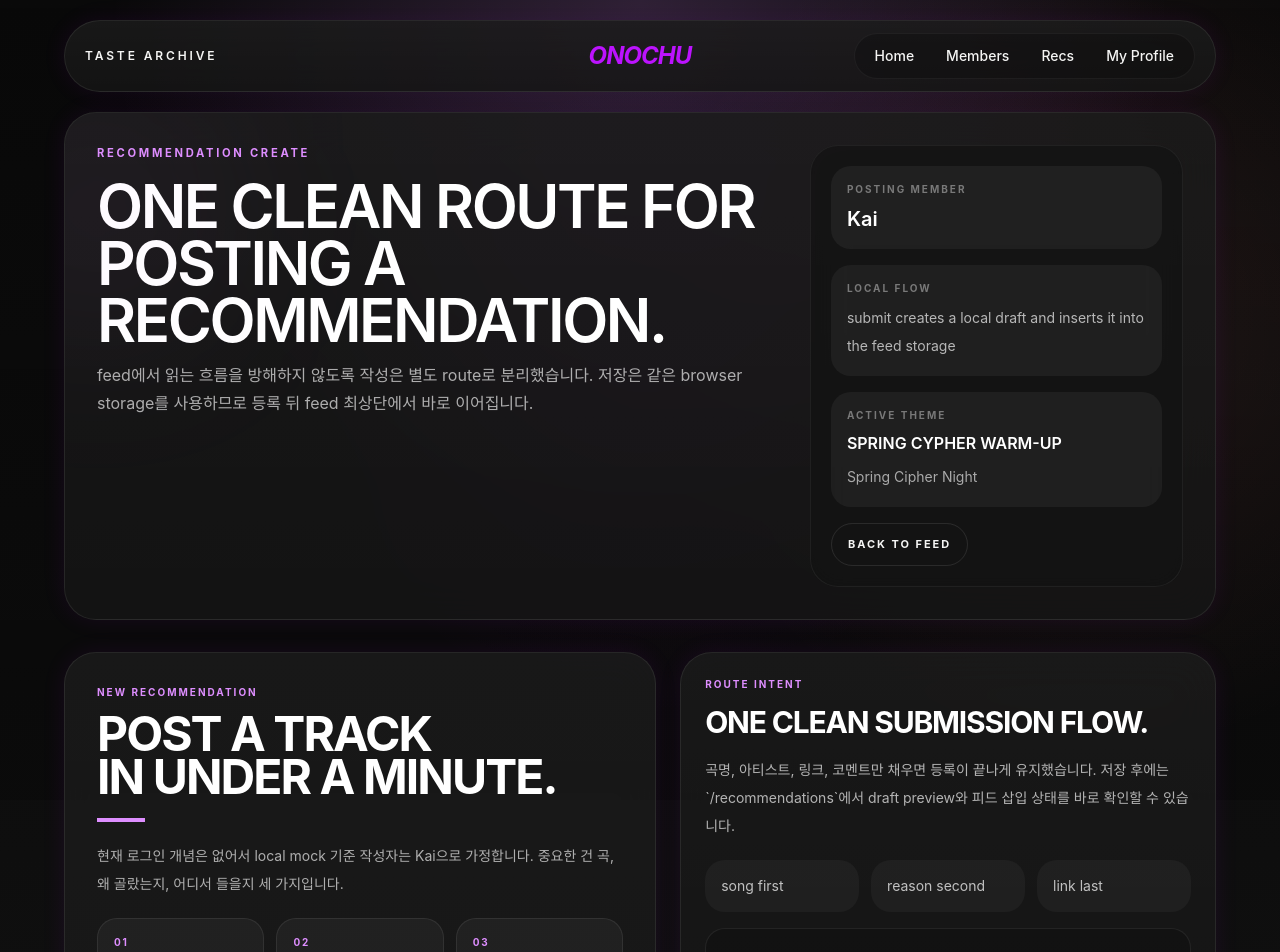
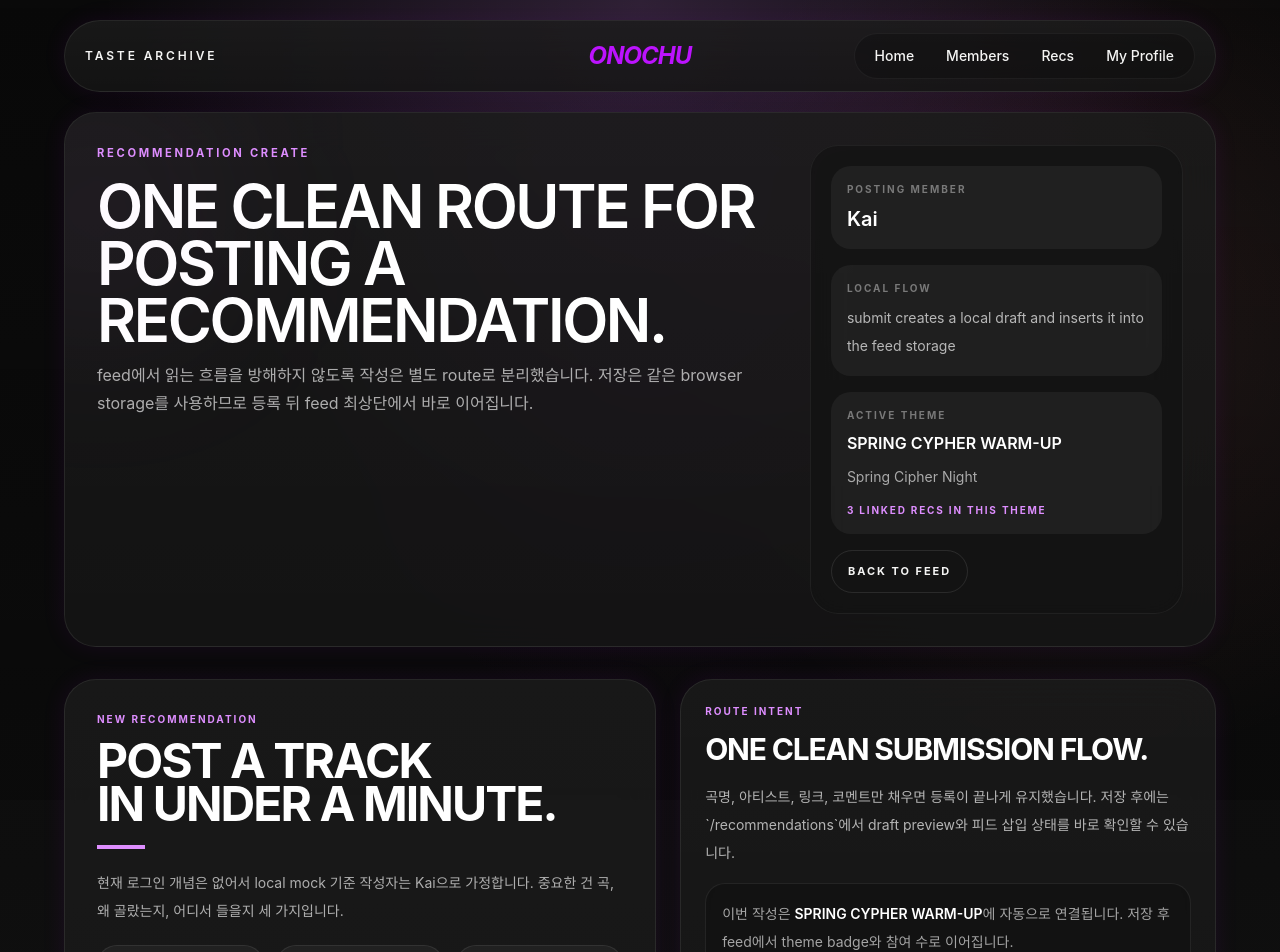
Before and after one commit to MrTMI-0315/onochu, a Next.js app: page /recommendations/new in a window 1280 px wide. Shown: the top 952 px of the page. Built offline with nearby package versions, Linux system fonts and the light colour scheme.

Commit message:
MB 37 : show theme participation summary

```diff
--- a/components/recommendation-create-route.tsx
+++ b/components/recommendation-create-route.tsx
@@ -19,6 +19,11 @@ export function RecommendationCreateRoute({
   initialRecommendations,
 }: RecommendationCreateRouteProps) {
   const [latestDraft, setLatestDraft] = useState<SongRecommendation | null>(null);
+  const [themeParticipationCount, setThemeParticipationCount] = useState(
+    initialRecommendations.filter(
+      (recommendation) => recommendation.themeId === getActiveThemeSpotlight()?.id,
+    ).length,
+  );
   const [storageMessage, setStorageMessage] = useState(
     "submit creates a local draft and inserts it into the feed storage",
   );
@@ -40,6 +45,13 @@ export function RecommendationCreateRoute({
 
     setLatestDraft(nextState.latestDraft);
     setStorageMessage(nextState.storageMessage);
+    if (activeTheme) {
+      setThemeParticipationCount(
+        nextState.recommendations.filter(
+          (recommendation) => recommendation.themeId === activeTheme.id,
+        ).length,
+      );
+    }
   }
 
   return (
@@ -76,6 +88,9 @@ export function RecommendationCreateRoute({
               <p className="mt-2 text-sm leading-7 text-white/62">
                 {activeTheme.relatedEvent ?? activeTheme.activationWindow}
               </p>
+              <p className="mt-3 text-[10px] font-bold uppercase tracking-[0.18em] text-[#de8eff]">
+                {themeParticipationCount} linked recs in this theme
+              </p>
             </div>
           ) : null}
           <Link
@@ -107,6 +122,13 @@ export function RecommendationCreateRoute({
               저장 후에는 `/recommendations`에서 draft preview와 피드 삽입 상태를
               바로 확인할 수 있습니다.
             </p>
+            {activeTheme ? (
+              <p className="mt-4 rounded-[1.25rem] border border-white/8 bg-black/20 p-4 text-sm leading-7 text-white/62">
+                이번 작성은 <span className="font-semibold text-white">{activeTheme.title}</span>
+                에 자동으로 연결됩니다. 저장 후 feed에서 theme badge와 참여 수로
+                이어집니다.
+              </p>
+            ) : null}
             <div className="mt-5 grid gap-3 sm:grid-cols-3">
               <div className="rounded-[1.25rem] bg-white/4 p-4 text-sm text-white/72">
                 song first
--- a/components/recommendation-studio.tsx
+++ b/components/recommendation-studio.tsx
@@ -121,6 +121,16 @@ export function RecommendationStudio({
       savedRecommendationIds.has(recommendation.id),
     );
   }, [localRecommendations, savedRecommendationIds]);
+  const activeThemeRecommendations = useMemo(() => {
+    return localRecommendations.filter(
+      (recommendation) => recommendation.themeId === activeTheme.id,
+    );
+  }, [activeTheme.id, localRecommendations]);
+  const activeThemeContributorCount = useMemo(() => {
+    return new Set(
+      activeThemeRecommendations.map((recommendation) => recommendation.memberId),
+    ).size;
+  }, [activeThemeRecommendations]);
   const featuredRecommendations = filteredRecommendations.slice(0, 4);
   const remainingRecommendations = filteredRecommendations.slice(4);
 
@@ -282,6 +292,10 @@ export function RecommendationStudio({
                 </p>
                 <p className="mt-2 text-sm leading-7 text-white/62">
                   {activeTheme.relatedEvent ?? activeTheme.participantSummary}
+                </p>
+                <p className="mt-3 text-[10px] font-bold uppercase tracking-[0.18em] text-[#de8eff]">
+                  {activeThemeRecommendations.length} theme-linked recs /{" "}
+                  {activeThemeContributorCount} contributors
                 </p>
               </div>
               <button
@@ -530,6 +544,11 @@ export function RecommendationStudio({
                 화면에서 빠르게 끝내도록 분리했습니다. 현재 작성자는{" "}
                 {currentMember.nickname}으로 가정합니다.
               </p>
+              <div className="mt-4 rounded-[1.25rem] border border-white/8 bg-black/20 p-4 text-sm leading-7 text-white/68">
+                현재 테마 <span className="font-semibold text-white">{activeTheme.title}</span>
+                에는 {activeThemeRecommendations.length}개의 연결된 추천과{" "}
+                {activeThemeContributorCount}명의 참여자가 있습니다.
+              </div>
               <div className="mt-5 flex flex-wrap gap-3">
                 <Link
                   href="/recommendations/new"
--- a/lib/mock-data.ts
+++ b/lib/mock-data.ts
@@ -298,12 +298,23 @@ const seededEngagementMetrics = [
   { reactionCount: 12, saveCount: 9 },
 ];
 
+const liveThemeRecommendationIds = new Set(["rec-001", "rec-002", "rec-003"]);
+
 export const recommendations: SongRecommendation[] = baseRecommendations.map(
   (recommendation, index) => ({
     ...recommendation,
     memberNickname: getMemberName(recommendation.memberId),
     reactionCount: seededEngagementMetrics[index]?.reactionCount ?? 0,
     saveCount: seededEngagementMetrics[index]?.saveCount ?? 0,
+    themeId: liveThemeRecommendationIds.has(recommendation.id)
+      ? "theme-001"
+      : undefined,
+    themeTitle: liveThemeRecommendationIds.has(recommendation.id)
+      ? "SPRING CYPHER WARM-UP"
+      : undefined,
+    themePhaseLabel: liveThemeRecommendationIds.has(recommendation.id)
+      ? "Live Theme"
+      : undefined,
   }),
 );
 
```
Also changed, not shown: 1 other file (tests, documents, lock files or other folders).
